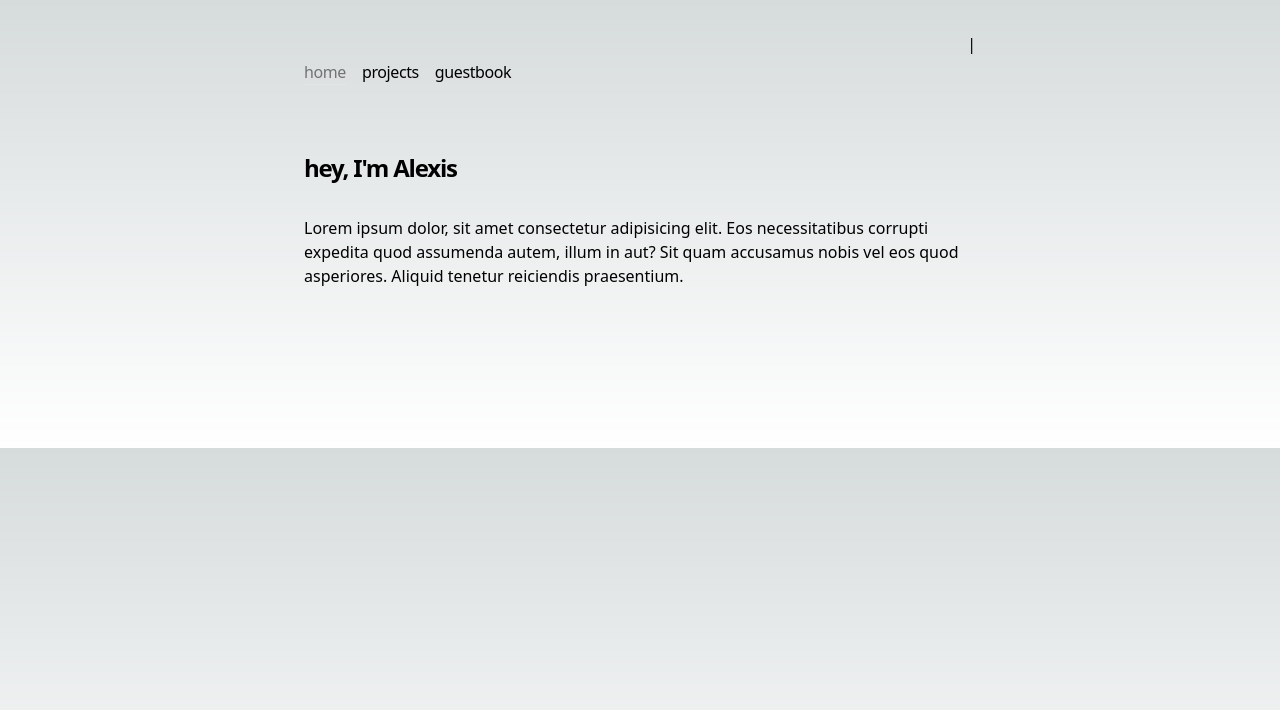
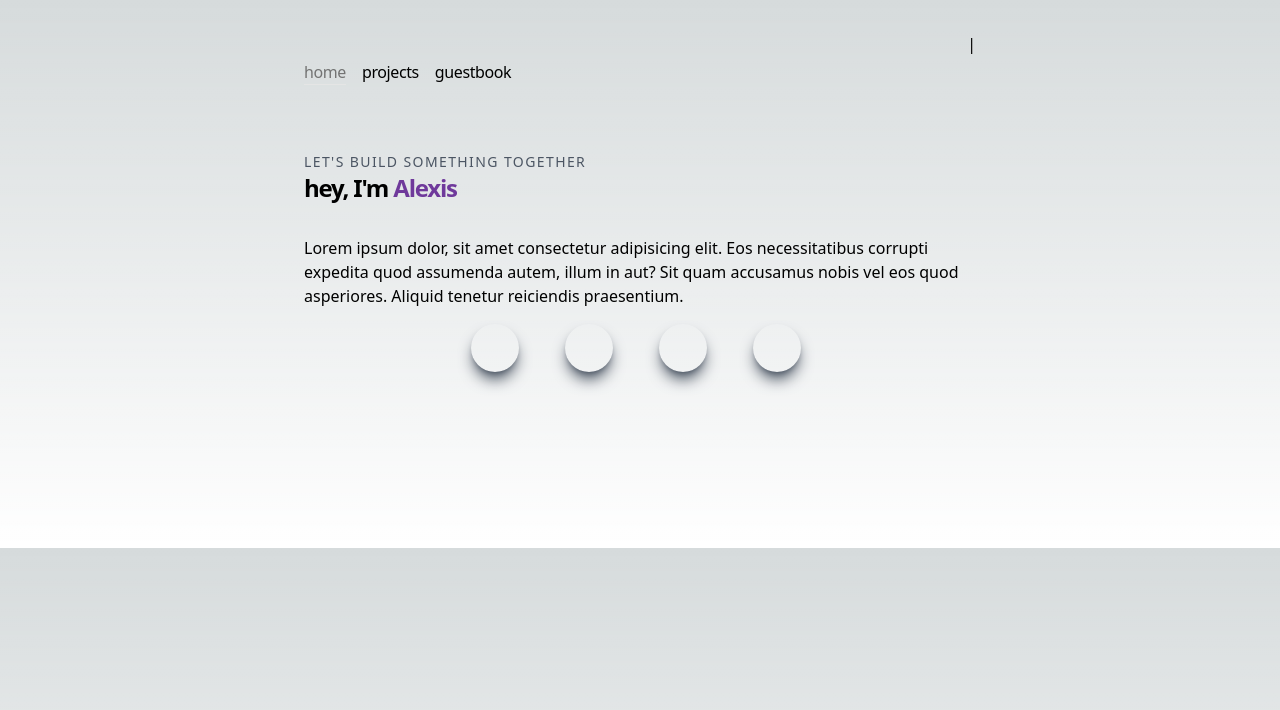
Before and after one commit to AlexisFlo/portfolio-next, a Next.js app: page / in a window 1280 px wide. Shown: the top 710 px of the page. Built offline with nearby package versions, Linux system fonts and the light colour scheme.

Commit message:
feat: Add Main component to the home page
Added the Main component to the home page. This component displays a welcome message, a brief introduction, and links to external resources. Imported into page.js for integration with the application.

```diff
--- /dev/null
+++ b/app/components/main.js
@@ -0,0 +1,41 @@
+import Link from 'next/link';
+
+const Main = () => {
+  return (
+    <section id='home'>
+      <p className='uppercase text-sm tracking-widest text-gray-600'>
+            LET&#39;S BUILD SOMETHING TOGETHER
+      </p>
+      <h1 className="font-bold text-2xl mb-8 tracking-tighter">hey, I&apos;m <span className='text-[#6f399b]'>Alexis </span></h1>
+      <p>Lorem ipsum dolor, sit amet consectetur adipisicing elit. Eos necessitatibus corrupti expedita quod assumenda autem, illum in aut? Sit quam accusamus nobis vel eos quod asperiores. Aliquid tenetur reiciendis praesentium.</p>
+      <div className='flex items-center justify-between max-w-[330px] m-auto py-4'>
+            <a
+              href='#'
+              target='_blank'
+              rel='noreferrer'
+            >
+              <div className='rounded-full shadow-lg shadow-gray-600 p-6 cursor-pointer hover:scale-110 ease-in duration-300'>
+              </div>
+            </a>
+            <a
+              href='https://github.com/alexisflo'
+              target='_blank'
+              rel='noreferrer'
+            >
+              <div className='rounded-full shadow-lg shadow-gray-600 p-6 cursor-pointer hover:scale-110 ease-in duration-300'>
+              </div>
+            </a>
+            <Link href='#'>
+              <div className='rounded-full shadow-lg shadow-gray-600 p-6 cursor-pointer hover:scale-110 ease-in duration-300'>
+              </div>
+            </Link>
+            <Link href=''>
+              <div className='rounded-full shadow-lg shadow-gray-600 p-6 cursor-pointer hover:scale-110 ease-in duration-300'>
+              </div>
+            </Link>
+      </div>
+    </section>
+  );
+};
+
+export default Main;
--- a/app/page.js
+++ b/app/page.js
@@ -1,10 +1,10 @@
 import Image from 'next/image'
+import Main from './components/main'
 
 export default function Home() {
   return (
     <section>
-      <h1 className="font-bold text-2xl mb-8 tracking-tighter">hey, I&apos;m Alexis</h1>
-      <p>Lorem ipsum dolor, sit amet consectetur adipisicing elit. Eos necessitatibus corrupti expedita quod assumenda autem, illum in aut? Sit quam accusamus nobis vel eos quod asperiores. Aliquid tenetur reiciendis praesentium.</p>
+      <Main />
     </section>
   )
 }
```
